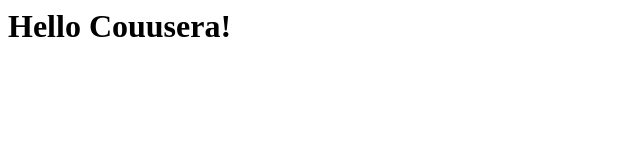
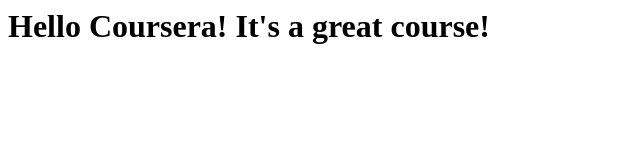
Before and after one commit to siqic4747/html-coursera, a plain HTML site: page index.html in a window 1280 px wide. Shown: the whole page, without its empty margins (0-640 px from the left). Drawn offline with Linux system fonts and the light colour scheme.

Commit message:
add some message

```diff
--- a/index.html
+++ b/index.html
@@ -5,6 +5,6 @@
     <title>Hello Coursera</title>
 </head>
 <body>
-    <h1>Hello Couusera!</h1>
+    <h1>Hello Coursera! It's a great course!</h1>
 </body>
 </html>
```
